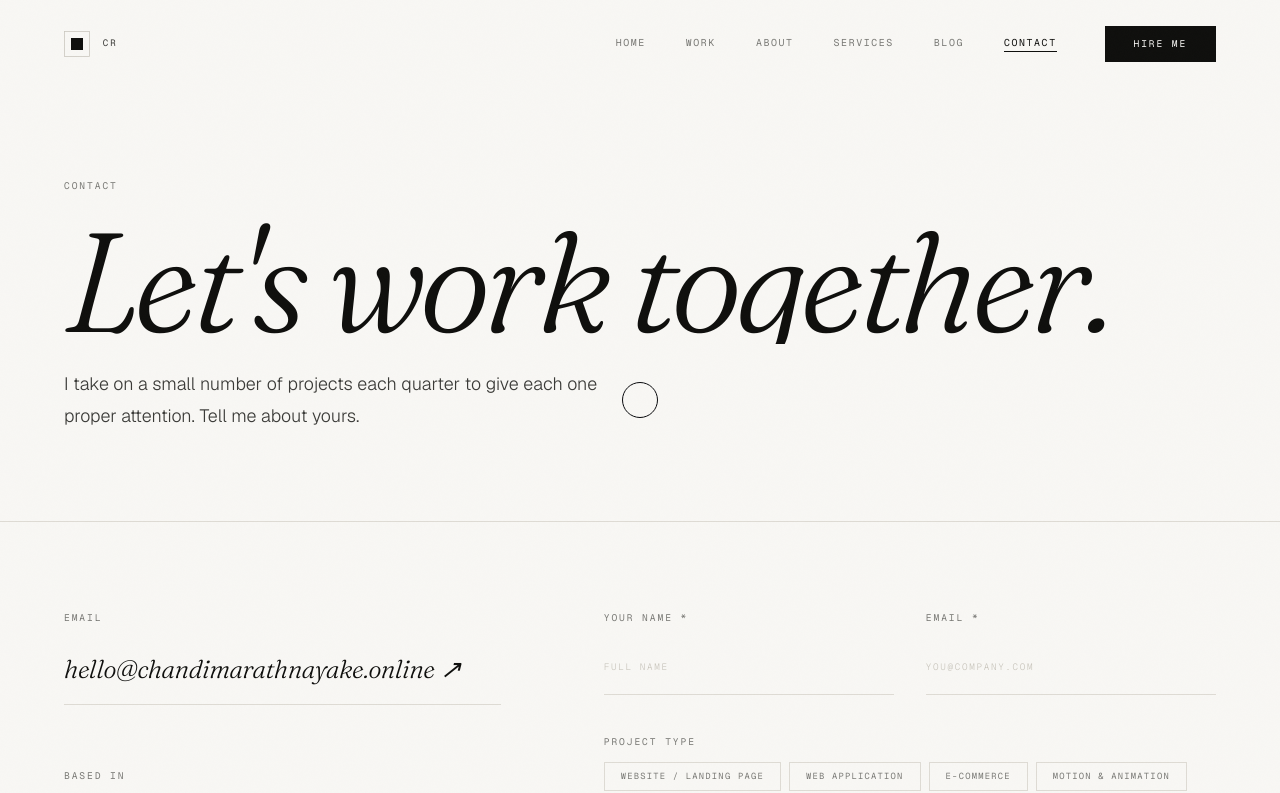
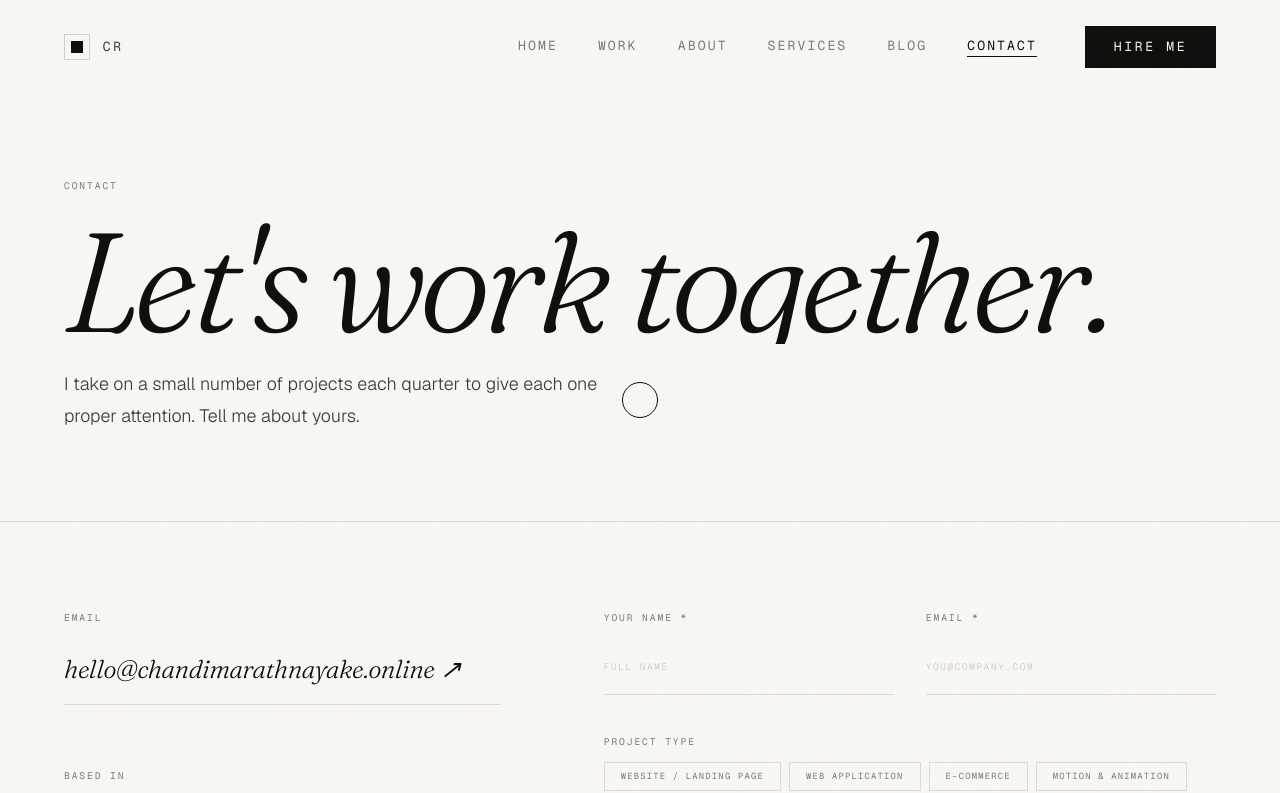
Before and after one commit to Chandima-R/portfolio-v3, a Next.js app: page /contact in a window 1280 px wide. Shown: the top 793 px of the page. Built offline with nearby package versions, Linux system fonts and the light colour scheme.

Commit message:
feat: update nvbar font sizes

```diff
--- a/src/app/globals.css
+++ b/src/app/globals.css
@@ -132,7 +132,7 @@ img, video { display: block; max-width: 100%; }
   border-bottom-color: var(--c-rule);
 }
 .nav-link {
-  font-family: var(--f-mono); font-size: .62rem;
+  font-family: var(--f-mono); font-size: .82rem;
   letter-spacing: .16em; text-transform: uppercase;
   color: var(--c-mid);
   position: relative; padding-bottom: 2px;
@@ -260,7 +260,7 @@ img, video { display: block; max-width: 100%; }
 ══════════════════════════════════════════════ */
 .btn {
   display: inline-flex; align-items: center; gap: .75rem;
-  font-family: var(--f-mono); font-size: .6rem;
+  font-family: var(--f-mono); font-size: .82rem;
   letter-spacing: .2em; text-transform: uppercase;
   padding: 1rem 2.4rem;
   transition: opacity .3s, background .3s, color .3s;
--- a/src/components/layout/navbar.tsx
+++ b/src/components/layout/navbar.tsx
@@ -37,7 +37,7 @@ export const Navbar = ({ isHome }: { isHome?: boolean })=> {
                         <rect x=".5" y=".5" width="25" height="25" stroke="var(--c-rule2)" strokeWidth=".75" />
                         <rect x="7" y="7" width="12" height="12" fill="var(--c-ink)" />
                     </svg>
-                    <span style={{ fontFamily: "var(--f-mono)", fontSize: ".58rem", letterSpacing: ".2em", textTransform: "uppercase", color: "var(--c-ink2)" }}>
+                    <span style={{ fontFamily: "var(--f-mono)", fontSize: ".82rem", letterSpacing: ".2em", textTransform: "uppercase", color: "var(--c-ink2)" }}>
             CR
           </span>
                 </a>
```
